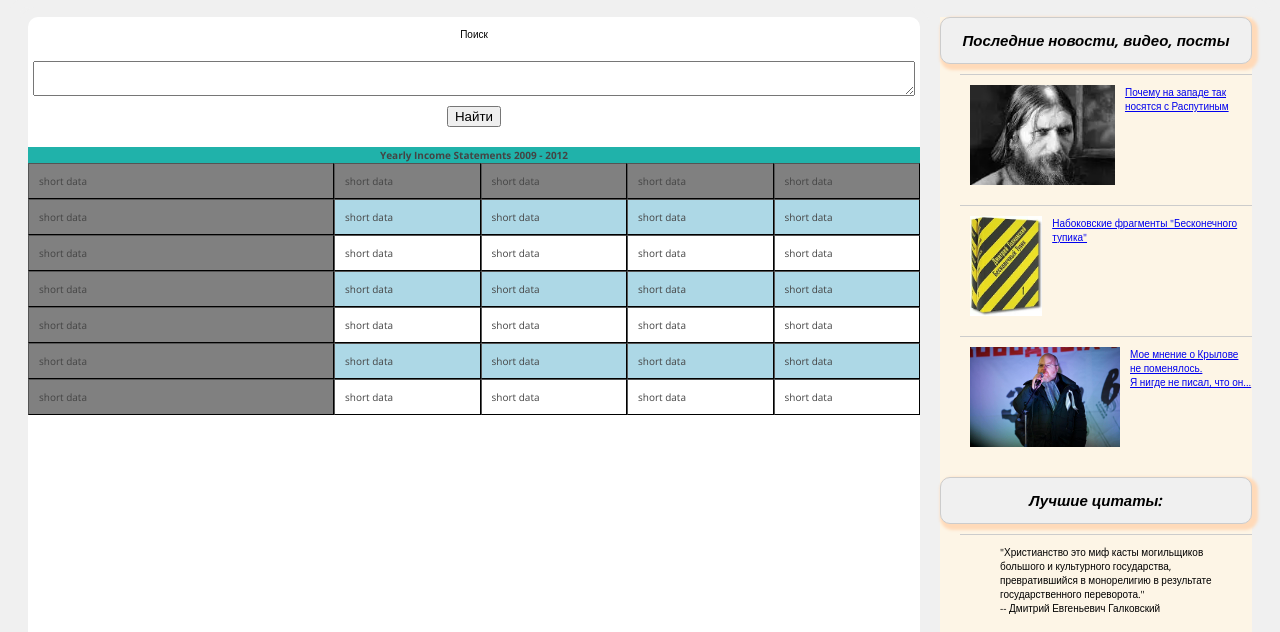
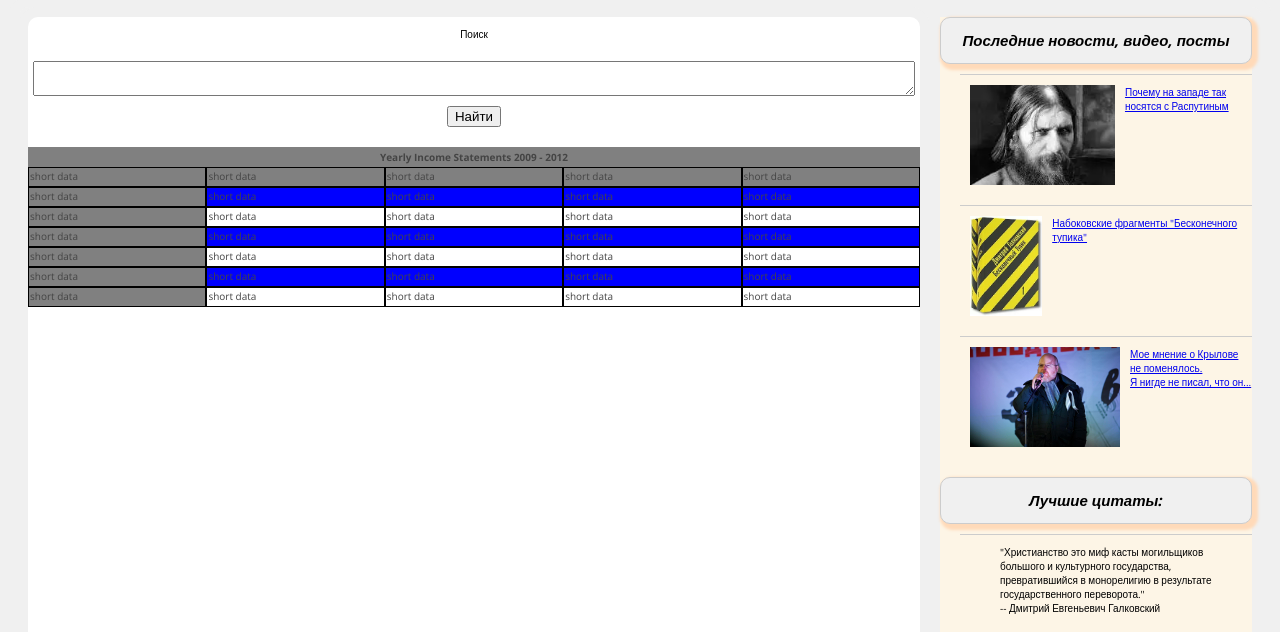
Before and after one commit to TurnTheSlayerXD/web, a plain HTML site: page index.html in a window 1280 px wide. Shown: the part 139-771 px from the top of the page. Drawn offline with nearby package versions, Linux system fonts and the light colour scheme; grey boxes are pictures that could not be loaded; a web font is replaced by a local one.

Commit message:
fixed table

```diff
--- a/css/styles.css
+++ b/css/styles.css
@@ -391,50 +391,51 @@ span.aside_news_comment {
 }
 
 
-
-
 .wrapper {
-
-
-
     display: grid;
-    grid-template-rows: repeat(2, auto);
-    grid-template-columns: repeat(1, auto);
-
+    grid-template-rows: repeat(8, 1fr);
+    grid-template-columns: repeat(5, auto);
     background-color: #fff;
     color: #444;
+
 }
 
-thead{
-    background-color: lightseagreen;
-    display: grid;
-}
-
-thead tr{
-    display: grid;
+.wrapper thead {
+    grid-column: 1 / 6;
+    background-color: gray;
+    justify-content: center;
+    display: flex;
 }
 
 
-.row {
-    display: grid;
-    grid-column: 0 / 1;
-    grid-template-columns: 0.5fr repeat(4, auto);
+.wrapper tbody {
+    grid-column: 1 / 6;
+    grid-row: 2 / 9;
+    display: contents;
 }
 
-.wrapper .row:nth-child(2n){
-    background-color: lightblue;
+.wrapper tbody tr {
+    display: contents;
 }
 
-.box {
-    border: 1px outset black;
-    padding: 10px;
+.wrapper tbody tr:nth-child(2n ) {
+    background-color: blue;
 }
 
-.wrapper .row:nth-child(1){
+.wrapper tbody tr:nth-child(1) {
     background-color: gray;
 }
 
 
-.row .box:nth-child(1){
+.wrapper tbody tr:nth-child(2n) {
+    background-color: blue;
+}
+
+.wrapper tbody tr td{
+    background-color: inherit;
+    border: 1px solid  black;
+}
+
+.wrapper tbody tr td:nth-child(1){
     background-color: gray;
 }
```
